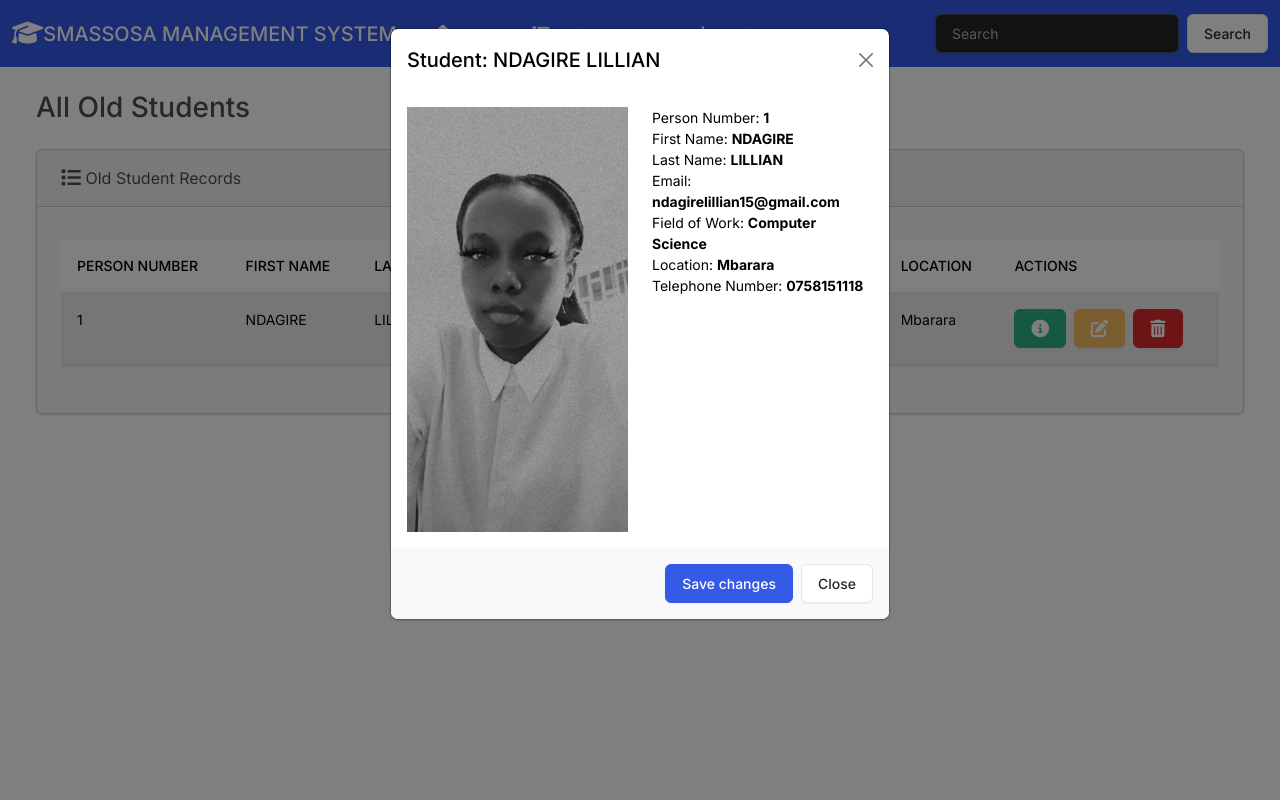
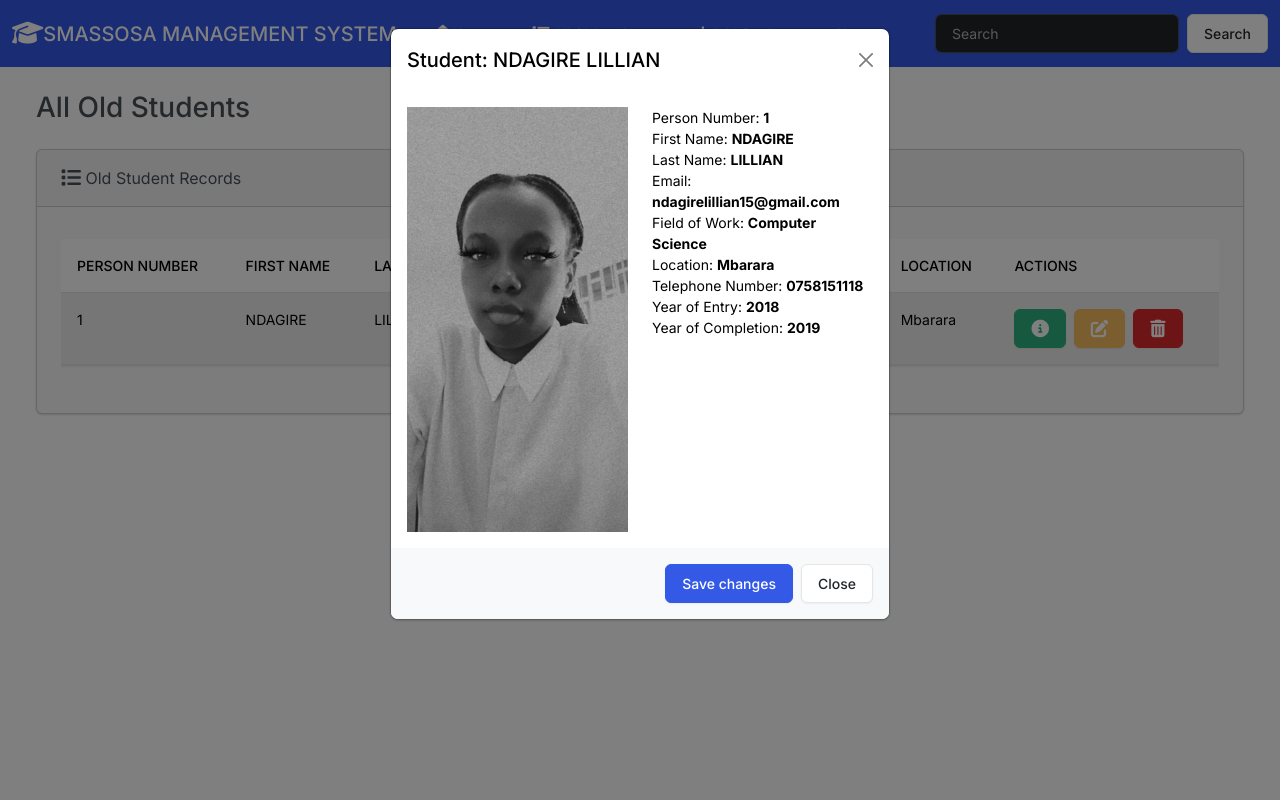
Before and after one commit to ndagirelillian/SMASSOSASystem, a Django app: page / in a window 1280 px wide, after a click that opens the changed part. Run offline with Django 4.2, Linux system fonts and the light colour scheme; data comes from the database, SQL or seed files in the repository; both versions use the stored data as it was after the commit; some libraries are stand-ins or nearby versions.

Commit message:
completed year of entry and year of completion

```diff
--- a/Oldstudents/models.py
+++ b/Oldstudents/models.py
@@ -13,6 +13,10 @@ class Student(models.Model):
     location = models.CharField(max_length=50)
     profile_picture = models.ImageField(upload_to='profile_pictures/', null=True, blank=True)
     telephone_number = models.CharField(max_length=15, null=True, blank=True)
+    YEAR_CHOICES = [(year, year) for year in range(2000, 2030)]  # Adjust the range as needed
+
+    year_of_entry = models.IntegerField(choices=YEAR_CHOICES)
+    year_of_completion = models.IntegerField(choices=YEAR_CHOICES)
 
 
     def __str__(self):
--- a/Oldstudents/templates/students/index.html
+++ b/Oldstudents/templates/students/index.html
@@ -69,6 +69,8 @@
                                 <li>Field of Work: <strong>{{student.field_of_work}}</strong></li>
                                 <li>Location: <strong>{{student.location}}</strong></li>
                                 <li>Telephone Number: <strong>{{student.telephone_number}}</strong></li>
+                                <li>Year of Entry: <strong>{{ student.year_of_entry }}</strong></li>
+                                <li>Year of Completion: <strong>{{ student.year_of_completion }}</strong></li>
                               </ul>
                             </div>
                           </div>
--- a/Oldstudents/views.py
+++ b/Oldstudents/views.py
@@ -16,11 +16,14 @@ def index(request):
 def view_student(request, id):
     student = Student.objects.get(pk=id)
     return HttpResponseRedirect(reverse('index'))
+
+
+
+
 def add(request):
     if request.method == 'POST':
-        form = StudentForm(request.POST, request.FILES)  # Include 'request.FILES' to handle file uploads
+        form = StudentForm(request.POST, request.FILES)
         if form.is_valid():
-            # Extract the new fields from the form data
             new_student_number = form.cleaned_data['student_number']
             new_first_name = form.cleaned_data['first_name']
             new_last_name = form.cleaned_data['last_name']
@@ -29,6 +32,10 @@ def add(request):
             new_location = form.cleaned_data['location']
             new_profile_picture = form.cleaned_data['profile_picture']
             new_telephone_number = form.cleaned_data['telephone_number']
+
+            # Extract the new fields for Year of Entry and Year of Completion
+            new_year_of_entry = form.cleaned_data['year_of_entry']
+            new_year_of_completion = form.cleaned_data['year_of_completion']
 
             # Create and save the new student instance
             new_student = Student(
@@ -39,7 +46,9 @@ def add(request):
                 field_of_work=new_field_of_work,
                 location=new_location,
                 profile_picture=new_profile_picture,
-                telephone_number=new_telephone_number
+                telephone_number=new_telephone_number,
+                year_of_entry=new_year_of_entry,
+                year_of_completion=new_year_of_completion,
             )
             new_student.save()
 
@@ -51,12 +60,12 @@ def add(request):
             return render(request, 'students/add.html', {
                 'form': form
             })
-
-    # Handle the GET request
     else:
         return render(request, 'students/add.html', {
             'form': StudentForm()
         })
+
+
 
 
 
```
Also changed, not shown: Oldstudents/forms.py (+8 -3 lines), Oldstudents/migrations/0006_student_year_of_completion_student_year_of_entry.py (added), db.sqlite3, media/profile_pictures/Profile_picture__Za3F5WD.jpg (added).
